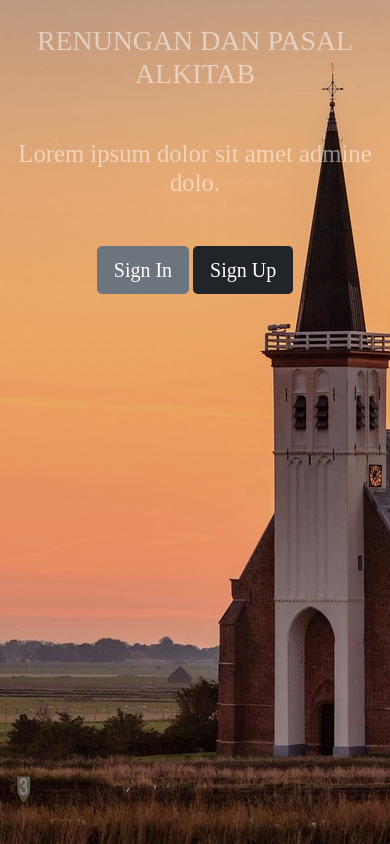
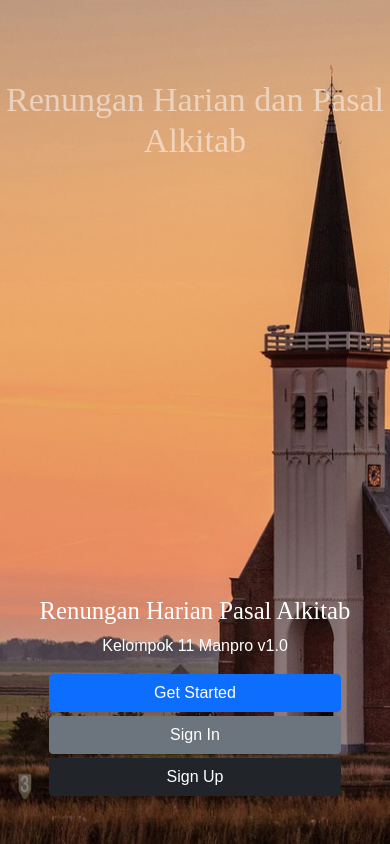
Before and after one commit to michael-halim/proyek-manpro, a PHP site: page /login.php in a window 390 px wide. Run offline with PHP 8.4, Linux system fonts and the light colour scheme; some libraries are stand-ins or nearby versions; some web fonts are replaced.

Commit message:
Make mobile friendly

```diff
--- a/assets/css/admin_login.css
+++ b/assets/css/admin_login.css
@@ -1,7 +1,165 @@
-body {
-    background-image: url("../img/bgi.jpg");
-    background-repeat: no-repeat;
-    background-attachment: fixed;
-    background-position: center;
-    background-color: #cccccc;
-}
+
+/* Poppins font */
+@font-face {
+    font-family: 'Poppins';
+    font-style: normal;
+    font-weight: 400;
+    font-display: swap;
+    src: local('Poppins Regular'), local('Poppins-Regular'), url(https://fonts.gstatic.com/s/poppins/v6/pxiEyp8kv8JHgFVrJJbecmNE.woff2) format('woff2');
+    unicode-range: U+0900-097F, U+1CD0-1CF6, U+1CF8-1CF9, U+200C-200D, U+20A8, U+20B9, U+25CC, U+A830-A839, U+A8E0-A8FB;
+  }
+  /* latin-ext */
+  @font-face {
+    font-family: 'Poppins';
+    font-style: normal;
+    font-weight: 400;
+    font-display: swap;
+    src: local('Poppins Regular'), local('Poppins-Regular'), url(https://fonts.gstatic.com/s/poppins/v6/pxiEyp8kv8JHgFVrJJnecmNE.woff2) format('woff2');
+    unicode-range: U+0100-024F, U+0259, U+1E00-1EFF, U+2020, U+20A0-20AB, U+20AD-20CF, U+2113, U+2C60-2C7F, U+A720-A7FF;
+  }
+  /* latin */
+  @font-face {
+    font-family: 'Poppins';
+    font-style: normal;
+    font-weight: 400;
+    font-display: swap;
+    src: local('Poppins Regular'), local('Poppins-Regular'), url(https://fonts.gstatic.com/s/poppins/v6/pxiEyp8kv8JHgFVrJJfecg.woff2) format('woff2');
+    unicode-range: U+0000-00FF, U+0131, U+0152-0153, U+02BB-02BC, U+02C6, U+02DA, U+02DC, U+2000-206F, U+2074, U+20AC, U+2122, U+2191, U+2193, U+2212, U+2215, U+FEFF, U+FFFD;
+  }
+
+  /* Bree Serif */
+  @font-face {
+    font-family: 'Bree Serif';
+    font-style: normal;
+    font-weight: 400;
+    font-display: swap;
+    src: local('Bree Serif Regular'), local('BreeSerif-Regular'), url(https://fonts.gstatic.com/s/breeserif/v8/4UaHrEJCrhhnVA3DgluA96Tp56N1.woff2) format('woff2');
+    unicode-range: U+0100-024F, U+0259, U+1E00-1EFF, U+2020, U+20A0-20AB, U+20AD-20CF, U+2113, U+2C60-2C7F, U+A720-A7FF;
+  }
+  /* latin */
+  @font-face {
+    font-family: 'Bree Serif';
+    font-style: normal;
+    font-weight: 400;
+    font-display: swap;
+    src: local('Bree Serif Regular'), local('BreeSerif-Regular'), url(https://fonts.gstatic.com/s/breeserif/v8/4UaHrEJCrhhnVA3DgluA96rp5w.woff2) format('woff2');
+    unicode-range: U+0000-00FF, U+0131, U+0152-0153, U+02BB-02BC, U+02C6, U+02DA, U+02DC, U+2000-206F, U+2074, U+20AC, U+2122, U+2191, U+2193, U+2212, U+2215, U+FEFF, U+FFFD;
+  }
+
+  body{
+    font-family: 'Poppins', sans-serif;
+  }
+  h1,h2,h3,h4,h5,h6{
+    font-family: 'Bree Serif', serif;
+  }
+
+  /*comming soon page*/
+  .comming-soon{
+    height: 100vh;
+    background-size: cover !important;
+    width:100%;
+    background-position: center !important;
+    display: flex;
+    flex-wrap: wrap;
+    align-content: space-between;
+  }
+  .comming-soon .first-header{
+    color: white;
+     padding-top: 5rem;
+    display: flex;
+    width: 100%;
+  }
+  .comming-soon .second-header{
+    color:white;
+    padding-bottom: 3rem;
+    width: 100%;
+  }
+  /*end comming soon page*/
+  /*buttons page*/
+  .buttons{
+      height: 100vh;
+      background-size: cover !important;
+      width: 100%;
+  }
+  .buttons .btn{
+      margin-bottom:  1rem;
+  }
+  .btn-icon i{
+      display: flex;
+      flex-wrap: wrap;
+  }
+  .btn-rounded{
+      border-radius: 1.5rem !important;
+  }
+  /*end buttons*/
+  /*typography page*/
+  .typography p{
+      margin-bottom: .2rem;
+      font-size: 14px;
+  }
+  /*end typography page*/
+  /*forms-inputs page*/
+  .forms-inputs{
+
+  }
+  /*end forms-inputs pages*/
+  /*nav*/
+  .navbar{
+      padding: 0;
+  }
+  .navbar .nav-link{
+      color:black;
+  }
+  /*end navs*/
+  /*navigation page*/
+  .navigation nav{
+      margin-bottom: 0.5rem;
+  }
+  /*end navigation page*/
+  /*profile page*/
+  .profile .card-body .author{
+      width: 100%;
+      text-align: center;
+      position: relative;
+      top: -100px;
+  }
+  .profile .author-info{
+      display: flex;
+      justify-content: center;
+  }
+  .profile .author-info div{
+      margin-right: .5rem;
+      margin-left: .5rem;
+  }
+  .profile .horizontal-line{
+      display: flex;
+      justify-content: center;
+  }
+  .profile .author-info p,a{
+      font-size: 14px;
+      margin-top: 10px;
+  }
+  .profile .photos{
+      width:100%;
+      padding: 1rem;
+  }
+  .profile .photos a{
+      margin-top: 0;
+  }
+  .profile .photos img{
+      display: flex;
+      flex-direction: row;
+      flex-wrap: wrap;
+      width: 95px;
+      margin: 3px;
+      height: 80px;
+  }
+  /*end profile page*/
+  /*create-account page */
+  .create-account{
+    width:100%;
+    background-color: #29539b;
+    background-image: linear-gradient(315deg, #29539b 0%, #1e3b70 74%);
+  }
+
+  /*end create-account page*/
--- a/login.php
+++ b/login.php
@@ -19,21 +19,31 @@ include 'connect.php';
    </head>
    <body>
 
-<div class="container ">
-<div class="text-center">
+   <div class="comming-soon" style="background:url('assets/img/bgi.jpg');">
+      <div class="first-header d-flex justify-content-center">
+        <h1 class="display-4 text-white-50 text-center">Renungan Harian dan Pasal Alkitab</h1>
+      </div>
+      <div class="second-header text-center">
+        <h2>Renungan Harian Pasal Alkitab</h2>
+        <p>Kelompok 11 Manpro v1.0</p>
 
+        <div class="d-flex justify-content-center mb-1">
+          <button type="button" class="btn btn-primary btn-block w-75">Get Started</button>
+        </div>
 
-    <h1 class="py-4 mb-4 text-uppercase text-white-50">Renungan dan Pasal Alkitab</h1>
-    <h2 class="text-white-50  mb-5">Lorem ipsum dolor sit amet admine dolo.</h2>
+        <div class="d-flex justify-content-center mb-1">
 
+          <button type="button" class="btn btn-secondary btn-block w-75 text-white" data-bs-toggle="modal" data-bs-target="#myModal">Sign In</button>
 
-    <button type="button" class="btn  btn-lg btn-secondary text-white" data-bs-toggle="modal" data-bs-target="#myModal">Sign In</button>
-    <button type="button" class="btn btn-lg bg-dark text-white" data-bs-toggle="modal" data-bs-target="#myModal2">Sign Up</button>
+        </div>
 
+        <div class="d-flex justify-content-center">
+          <button type="button" class="btn bg-dark btn-block w-75 text-white" data-bs-toggle="modal" data-bs-target="#myModal2">Sign Up</button>
+        </div>
 
-</div>
+      </div>
+    </div>
 
-</div>
 
 
 
@@ -50,7 +60,7 @@ include 'connect.php';
                <div class="modal-body mx-3" method="POST">
                   <form class="form-signin">
                      <div class="md-form mb-4">
-                        <i class="fas fa-envelope prefix grey-text"> </i> <label for="inputEmailIn">  Email Address </label>
+                        <i class="fas fa-envelope prefix"> </i> <label for="inputEmailIn">  Email Address </label>
                         <input type="email" id="inputEmailIn" class="form-control validate" placeholder="Email address" required>
                      </div>
                      <div class="md-form mb-4">
```
